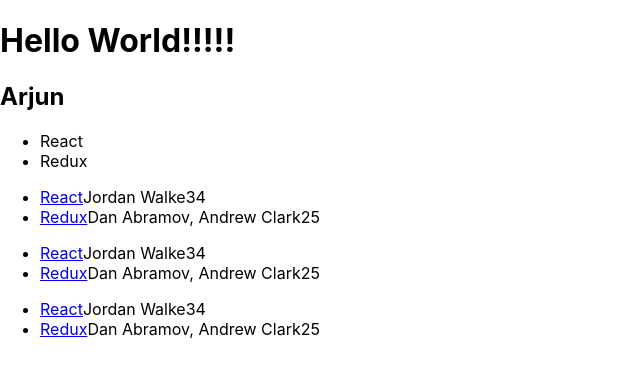
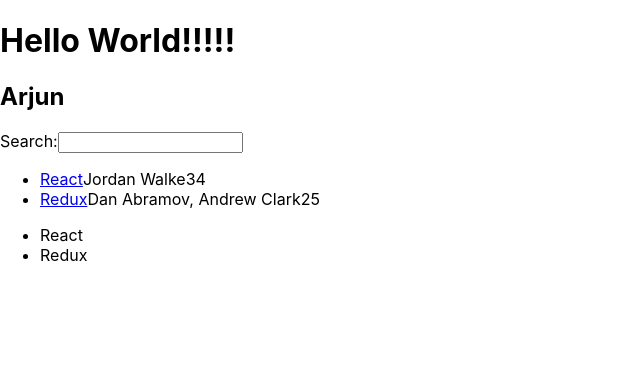
Before and after one commit to letsmailarjunmurali/React_Bunch, a React (Create React App) app in the folder RoadToReact/hacker-stories/: page / in a window 1280 px wide. Shown: the top 376 px of the page, without its empty margins (0-640 px from the left). Built offline with nearby package versions, Linux system fonts and the light colour scheme.

Commit message:
handler_function_in_JSX

```diff
--- a/RoadToReact/hacker-stories/src/App.js
+++ b/RoadToReact/hacker-stories/src/App.js
@@ -31,24 +31,24 @@
   <div>
     <h1>Hello {getTitle("World!!!!!")}</h1>
     <h2>{obj.firstname}</h2>
+    <Search />
+    <List />
 
     <ul>
       {list.map((item) => (
         <li key={item.objectID}>{item.title}</li>
       ))}
     </ul>
-    <List />
-    {/* Creatting another instance */}
-    <List />
-    {/* Creatting another instance */}
-    <List />
   </div>
 );
 const Search = () => {
+  const handleChange = (event) => {
+    console.log(event.target.value);
+  };
   return (
     <div>
       <label htmlFor="search">Search:</label>
-      <input id="search" type="text" />
+      <input id="search" type="text" onChange={handleChange} />
     </div>
   );
 };
```
